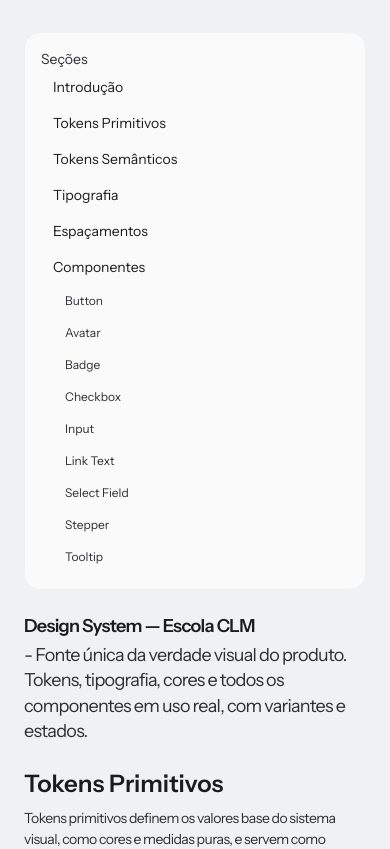
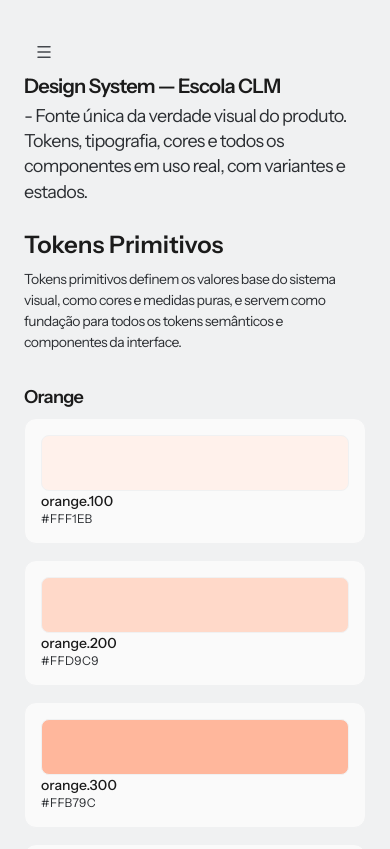
Before and after one commit to AndressaMendess/clm-gestao-2.0, a Next.js app: page /design-system in a window 390 px wide. Shown: the top 849 px of the page. Built offline with nearby package versions, Linux system fonts and the light colour scheme.

Commit message:
feat: refine design system and page header content

```diff
--- a/src/app/design-system/page.tsx
+++ b/src/app/design-system/page.tsx
@@ -1,5 +1,8 @@
+ "use client";
+
 import { PageHeader } from "@/components/ui/page-header";
-import { CheckCircle2, Plus, Search, Trash2 } from "lucide-react";
+import { CheckCircle2, Menu, Plus, Search, Trash2, X } from "lucide-react";
+import { useEffect, useState } from "react";
 import { tokens } from "../../../design-system/tokens";
 import { Button, IconButton } from "@/components/ui/button";
 import { Avatar } from "@/components/ui/avatar";
@@ -128,18 +131,65 @@ function getTypographyPreview(tokenName: string) {
 }
 
 export default function DesignSystemPage() {
+  const [isSidebarOpen, setIsSidebarOpen] = useState(false);
+  const [activeSectionId, setActiveSectionId] = useState("introducao");
+
+  useEffect(() => {
+    const syncWithHash = () => {
+      const currentHash = window.location.hash.replace("#", "");
+      if (currentHash) setActiveSectionId(currentHash);
+    };
+
+    syncWithHash();
+    window.addEventListener("hashchange", syncWithHash);
+    return () => window.removeEventListener("hashchange", syncWithHash);
+  }, []);
+
   return (
     <main className="min-h-screen bg-[var(--background-secondary)] px-6 py-8">
+      {isSidebarOpen ? (
+        <button
+          aria-label="Fechar menu de seções"
+          className="fixed inset-0 z-40 bg-[rgb(0_0_0_/_0.3)] lg:hidden"
+          onClick={() => setIsSidebarOpen(false)}
+          type="button"
+        />
+      ) : null}
+
       <div className="mx-auto grid w-full max-w-[1200px] grid-cols-1 gap-6 lg:grid-cols-[264px_minmax(0,1fr)]">
-        <aside className="h-fit rounded-2xl border border-[var(--border-primary)] bg-[var(--background-primary)] p-4 lg:sticky lg:top-8">
+        <aside
+          className={`fixed left-4 top-4 z-50 h-[calc(100vh-2rem)] w-[min(82vw,320px)] overflow-y-auto rounded-2xl border border-[var(--border-primary)] bg-[var(--background-primary)] p-4 shadow-lg transition-transform duration-200 lg:sticky lg:top-8 lg:z-auto lg:h-fit lg:w-auto lg:translate-x-0 lg:overflow-visible lg:shadow-none ${
+            isSidebarOpen ? "translate-x-0" : "-translate-x-[120%]"
+          }`}
+        >
+          <div className="mb-2 flex items-center justify-between lg:hidden">
+            <span className="text-sm font-medium text-[var(--content-secondary)]">Navegação</span>
+            <button
+              aria-label="Fechar menu"
+              className="rounded-md p-1 text-[var(--content-secondary)]"
+              onClick={() => setIsSidebarOpen(false)}
+              type="button"
+            >
+              <X size={18} />
+            </button>
+          </div>
+
           <h2 className="mb-4 text-sm text-[var(--content-secondary)]">Seções</h2>
           <nav aria-label="Seções da documentação">
             <ul className="space-y-1">
               {sections.map((section) => (
                 <li key={section.id}>
                   <a
-                    className="block w-full rounded-lg px-3 py-2 text-left text-sm text-[var(--content-primary)] transition-colors hover:bg-[var(--background-secondary)]"
+                    className={`block w-full rounded-lg px-3 py-2 text-left text-sm transition-colors ${
+                      activeSectionId === section.id
+                        ? "bg-[var(--background-secondary)] text-[var(--content-primary)]"
+                        : "text-[var(--content-primary)] hover:bg-[var(--background-secondary)]"
+                    }`}
                     href={`#${section.id}`}
+                    onClick={() => {
+                      setActiveSectionId(section.id);
+                      setIsSidebarOpen(false);
+                    }}
                   >
                     {section.label}
                   </a>
@@ -148,8 +198,16 @@ export default function DesignSystemPage() {
                       {section.subSections.map((subSection) => (
                         <li key={subSection.id}>
                           <a
-                            className="block w-full rounded-lg px-3 py-2 text-left text-xs text-[var(--content-secondary)] transition-colors hover:bg-[var(--background-secondary)] hover:text-[var(--content-primary)]"
+                            className={`block w-full rounded-lg px-3 py-2 text-left text-xs transition-colors ${
+                              activeSectionId === subSection.id
+                                ? "bg-[var(--background-secondary)] text-[var(--content-primary)]"
+                                : "text-[var(--content-secondary)] hover:bg-[var(--background-secondary)] hover:text-[var(--content-primary)]"
+                            }`}
                             href={`#${subSection.id}`}
+                            onClick={() => {
+                              setActiveSectionId(subSection.id);
+                              setIsSidebarOpen(false);
+                            }}
                           >
                             {subSection.label}
                           </a>
@@ -165,13 +223,19 @@ export default function DesignSystemPage() {
 
         <section className="flex justify-center">
           <section className="w-full max-w-[760px] space-y-6">
+            <div className="lg:hidden">
+              <IconButton icon={Menu} label="Abrir seções" onClick={() => setIsSidebarOpen(true)} />
+            </div>
+
             <PageHeader
               subtitle="Fonte única da verdade visual do produto. Tokens, tipografia, cores e todos os componentes em uso real, com variantes e estados."
               title="Design System — Escola CLM"
+              titleClassName="[font-size:var(--typography-heading-h6-font-size)] [font-weight:var(--typography-heading-h6-font-weight)] [line-height:var(--typography-heading-h6-line-height)] [letter-spacing:var(--typography-heading-h6-letter-spacing)]"
             />
 
-            <section className="flex flex-col gap-28" id="introducao">
-              <header className="flex flex-col gap-2" id="tokens-primitivos">
+            <section className="flex flex-col gap-16" id="introducao">
+              <section className="flex flex-col gap-8" id="tokens-primitivos">
+                <header className="flex flex-col gap-2">
                   <h2 className="text-2xl font-semibold text-[var(--content-primary)]">Tokens Primitivos</h2>
                   <p className="max-w-3xl [font-size:var(--typography-body-medium-regular-font-size)] [line-height:var(--typography-body-medium-regular-line-height)] [font-weight:var(--typography-body-medium-regular-font-weight)] [letter-spacing:var(--typography-body-medium-regular-letter-spacing)] text-[var(--content-secondary)]">
                     Tokens primitivos definem os valores base do sistema visual, como cores e medidas puras, e servem
@@ -180,7 +244,7 @@ export default function DesignSystemPage() {
                 </header>
 
                 {primitiveColorFamilies.map((family) => (
-                <section className="flex flex-col gap-2" key={family.familyName}>
+                  <article className="flex flex-col gap-2" key={family.familyName}>
                     <h3 className="[font-size:var(--typography-body-x-large-semibold-font-size)] [line-height:var(--typography-body-x-large-semibold-line-height)] [font-weight:var(--typography-body-x-large-semibold-font-weight)] [letter-spacing:var(--typography-body-x-large-semibold-letter-spacing)] text-[var(--content-primary)] capitalize">
                       {family.familyName}
                     </h3>
@@ -201,8 +265,9 @@ export default function DesignSystemPage() {
                         </article>
                       ))}
                     </div>
+                  </article>
+                ))}
               </section>
-              ))}
 
               <section className="flex flex-col gap-4" id="tokens-semanticos">
                 <header className="flex flex-col gap-2">
--- a/src/components/ui/page-header/index.tsx
+++ b/src/components/ui/page-header/index.tsx
@@ -8,13 +8,14 @@ type PageHeaderProps = {
   ctaVariant?: Exclude<ButtonVariant, "icon">;
   subtitle: string;
   title: string;
+  titleClassName?: string;
 };
 
-export function PageHeader({ ctaLabel, ctaOnClick, ctaVariant = "primary", subtitle, title }: PageHeaderProps) {
+export function PageHeader({ ctaLabel, ctaOnClick, ctaVariant = "primary", subtitle, title, titleClassName }: PageHeaderProps) {
   return (
     <header className="flex flex-col items-start gap-4 pb-6 sm:flex-row sm:items-center sm:justify-between">
       <div className="flex flex-col items-start gap-1 sm:flex-row sm:flex-wrap sm:items-baseline sm:gap-2">
-        <h1 className="[font-size:var(--typography-body-x-large-semibold-font-size)] [font-weight:var(--typography-body-x-large-semibold-font-weight)] [line-height:var(--typography-body-x-large-semibold-line-height)] [letter-spacing:var(--typography-body-x-large-semibold-letter-spacing)] text-[var(--content-primary)]">
+        <h1 className={`[font-size:var(--typography-body-x-large-semibold-font-size)] [font-weight:var(--typography-body-x-large-semibold-font-weight)] [line-height:var(--typography-body-x-large-semibold-line-height)] [letter-spacing:var(--typography-body-x-large-semibold-letter-spacing)] text-[var(--content-primary)] ${titleClassName ?? ""}`}>
           {title}
         </h1>
         <p className="[font-size:var(--typography-body-x-large-regular-font-size)] [font-weight:var(--typography-body-x-large-regular-font-weight)] [line-height:var(--typography-body-x-large-regular-line-height)] [letter-spacing:var(--typography-body-x-large-regular-letter-spacing)] text-[var(--content-secondary)]">
```
Lines whose indentation alone changed are shown as unchanged.
